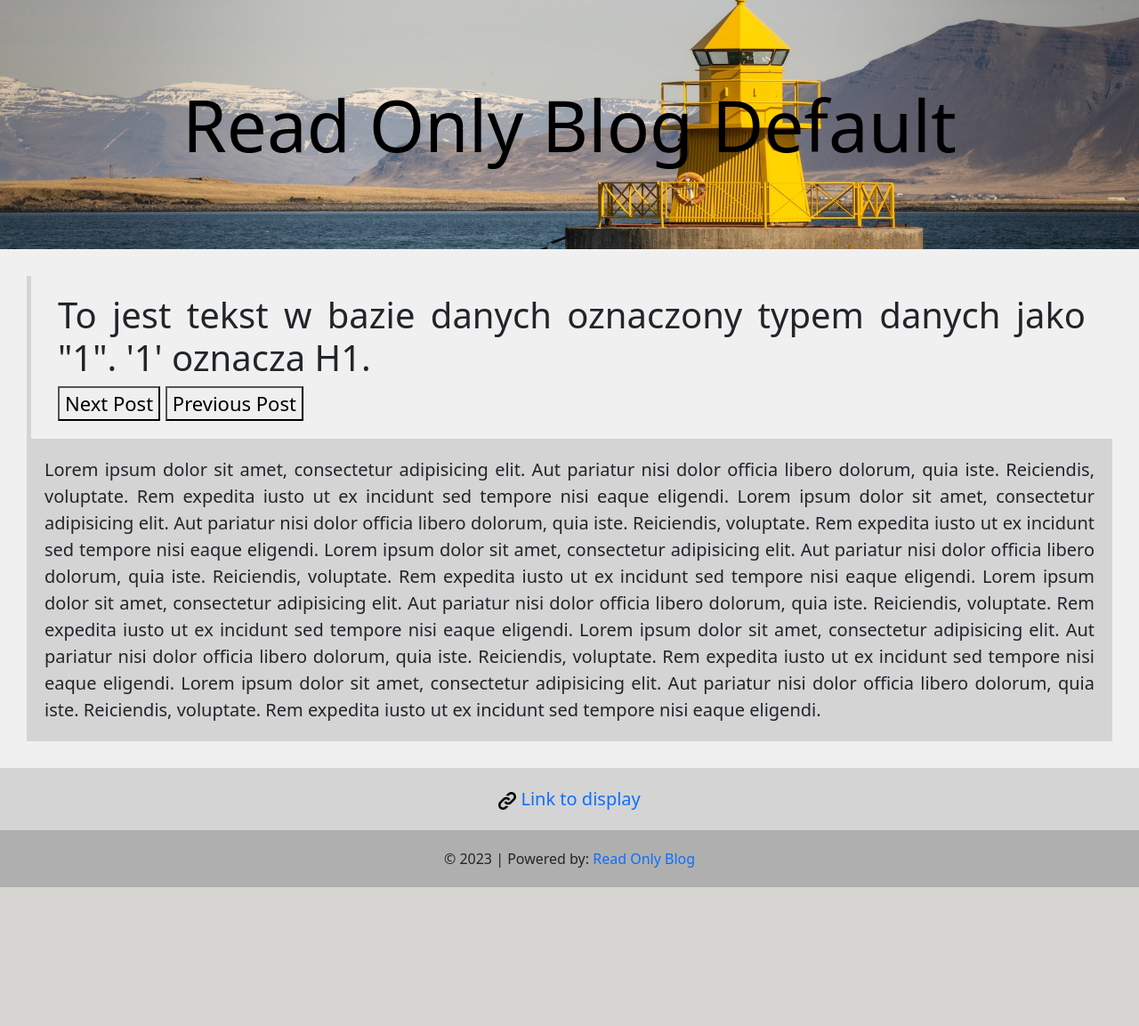
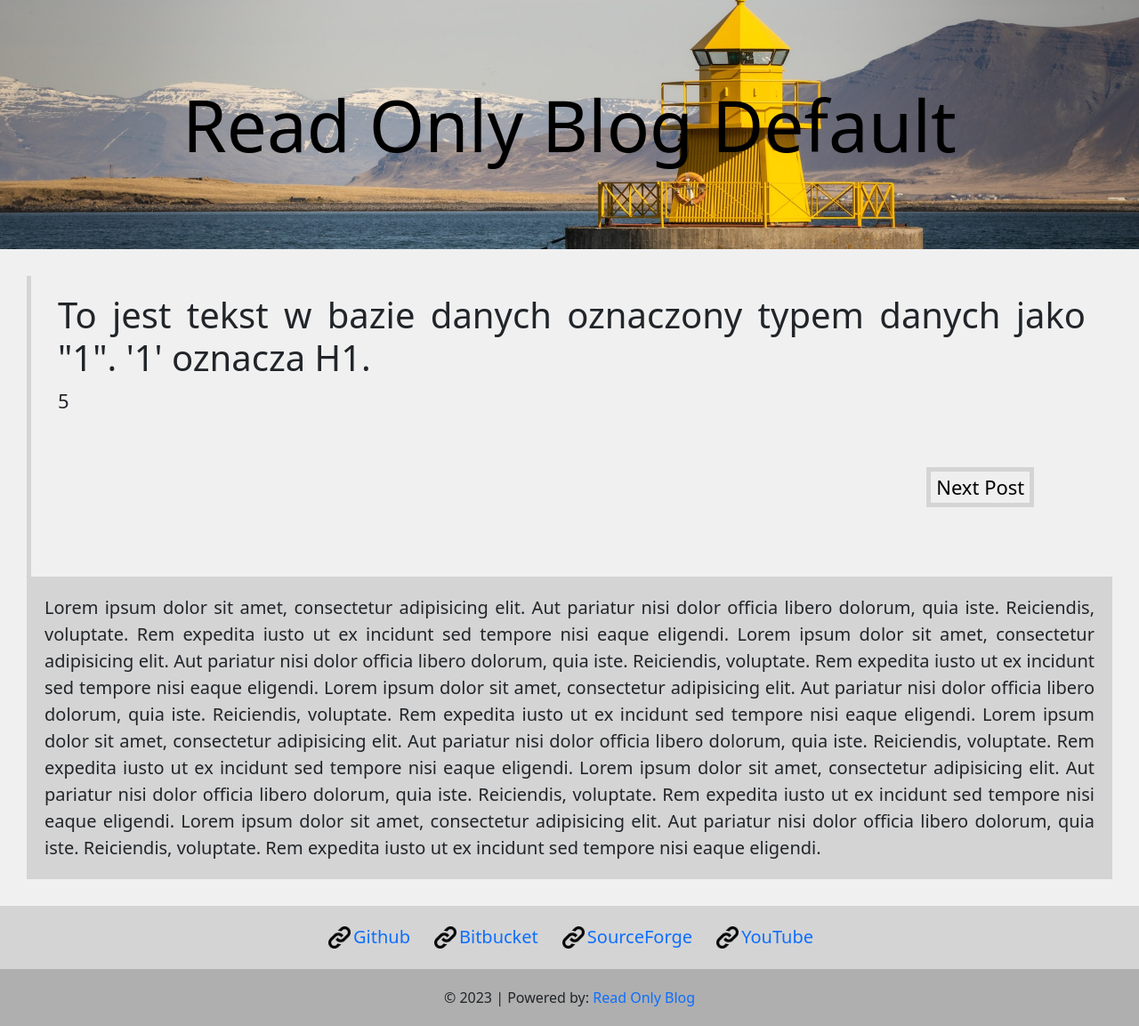
Before and after one commit to 0AwsD0/ReadOnlyBlog, a PHP site: page /post?post_id=1 in a window 1280 px wide. Shown: the whole page at 89% size. Before the commit the page ends 997 px from the top, so only its background shows below. Run offline with PHP 8.4, Linux system fonts and the light colour scheme; data comes from the database, SQL or seed files in the repository.

Commit message:
Functions added for exmp. next prev. button on post and fixes

```diff
--- a/admin_login.php
+++ b/admin_login.php
@@ -2,6 +2,11 @@
     session_start();
     $csrf_token = bin2hex(random_bytes(20));
     $_SESSION['csrf_token'] = $csrf_token;
+
+    if(isset($_SESSION['logged_in']) && isset($_SESSION['csrf_token'])){
+        header('Location: admin_panel.php');
+    }
+
 ?>
 <!DOCTYPE html>
 <html lang="en">
--- a/css/old_grey_main.css
+++ b/css/old_grey_main.css
@@ -63,7 +63,10 @@ p{
 }
 
 .footer_link_image{
-    height: 20px;
+    height: 25px;
+    display: block;
+    float: left;
+    margin: 3px;
 }
 
 .footer_link_text{
--- a/css/old_grey_post.css
+++ b/css/old_grey_post.css
@@ -2,3 +2,21 @@
     width: auto;
     height: auto;
 }
+
+#previous_post,#next_post{
+    margin: 5%;
+    border: solid 5px #D4D4D4;
+}
+
+#previous_post{
+    float: left;
+}
+
+#next_post{
+    float: right;
+}
+
+#previous_post:hover,#next_post:hover{
+    border-color: #acacac;
+    color: grey;
+}
--- a/elements/footer.php
+++ b/elements/footer.php
@@ -1,7 +1,19 @@
 <div class="row footer_links justify-content-md-center">
-            <div class="col-auto">
-                   <img src="img/ico/link.png" alt="[Link] " class="footer_link_image"> <a href="#" target="_blank" class="footer_link_text">Link to display</a>
-            </div>
+                <?php
+                if($active_footer_settings == 1){
+                        $sql = "SELECT * FROM rob_footer";
+                        foreach($conn->query($sql) as $row){
+                                $name_footer = $row['name_footer'];
+                                $link_footer = $row['link_footer'];
+                                $image_footer = $row['image_footer'];
+                                echo('
+                                <div class="col-auto">
+                                <a href="'.$link_footer.'" target="_blank" class="footer_link_text"><img src="'.$image_footer.'" alt="[Link] " class="footer_link_image"> '.$name_footer.'</a>
+                                </div>
+                                ');
+                        }
+                }
+                ?>
 </div>
 <div class="row footer justify-content-md-center">
             <div class="col-auto">
--- a/functions/get_settings_set_for_admin_panel.php
+++ b/functions/get_settings_set_for_admin_panel.php
@@ -8,7 +8,7 @@
 
     <h4>Is settings set active?: <?php if($active_settings == 1){echo("Yes");}else{echo("No");}; ?></h4>
     <input type="checkbox" name="active_settings" class="active_settings" <?php if($active_settings == 1){echo('checked');} ?>>
-    <label for="active_settings">Set this setting as active. (If more than one settings set is set this way, the first one in database will be chosen.)</label>
+    <label for="active_settings">Set this setting as active. (If more than one settings set is set this way, the last one in database will be chosen)</label>
 
     <h4>Active admin panell css prefix: <?php echo($admin_panel_css_settings); ?></h4>
     <input type="text" name="admin_panel_css_settings" value="<?php echo($admin_panel_css_settings); ?>">
@@ -142,5 +142,4 @@ $conn = null;
       ');
     }
     ?>
-  <h5>TO ADD - CUSTOM CSS FOR SETTINGS SET - for example you can set diferent styles seasons - winter summer</h5>
 </div>
--- a/functions/logout.php
+++ b/functions/logout.php
@@ -5,7 +5,6 @@
         exit('<h1> 405 Method Not Allowed </h1>');
     }
 
-    $_SESSION['logged_in'] = false;
     session_destroy();
     header('Location: ../index.php');
 ?>
--- a/functions/post.php
+++ b/functions/post.php
@@ -38,6 +38,33 @@ try{
                 break;
         }
     }
+
+    $amount_of_posts = 0;
+    $sql ="SELECT id_post FROM rob_post";
+    foreach ($conn->query($sql) as $row){
+        $amount_of_posts++;
+    }
+    echo($amount_of_posts);
+
+    if($post_id < $amount_of_posts){
+        echo('
+        <form ethod="get" action="post">
+            <input type="hidden" name="post_id" value="'.($post_id+1).'">
+            <button id="next_post">Next Post</button>
+        </form>
+        ');
+    }
+    if($post_id != 1){
+        echo('
+        <form ethod="get" action="post">
+            <input type="hidden" name="post_id" value="'.($post_id-1).'">
+            <button id="previous_post">Previous Post</button>
+        </form>
+        ');
+    }
+
+
+
 }
 catch(PDOException $e) {
     echo "Error: " . $e->getMessage();
--- a/functions/show_posts.php
+++ b/functions/show_posts.php
@@ -1,7 +1,7 @@
 <?php
 require('dbconn.php');
 try{
-    $sql = "SELECT id_post,title_post,introduction_post,creation_date_post FROM rob_post WHERE visibility_post = 1";
+    $sql = "SELECT id_post,title_post,introduction_post,creation_date_post FROM rob_post WHERE visibility_post = 1 ORDER BY id_post DESC";
     foreach ($conn->query($sql) as $row){
             echo(
                 '<div class="col-md-auto">
@@ -22,7 +22,6 @@ try{
                     </div>'
                 );
         }
-        $conn = null;
 }
 catch(PDOException $e) {
   echo "Error: " . $e->getMessage();
--- a/login_failed.php
+++ b/login_failed.php
@@ -3,7 +3,7 @@
 <head>
     <meta charset="UTF-8">
     <meta name="viewport" content="width=device-width, initial-scale=1.0">
-    <title>Document</title>
+    <title>Login Failed</title>
 </head>
 <body>
     <h1>Login Failed! Try Again.</h1><br>
--- a/post.php
+++ b/post.php
@@ -7,8 +7,13 @@
 <head>
     <meta charset="UTF-8">
     <meta name="viewport" content="width=device-width, initial-scale=1.0">
-    <title>PHP blog name here</title>
+    <title>
+        <?php
+            echo($blog_name_settings);
+        ?>
+    </title>
     <link rel="stylesheet" href=<?php echo("css/".$css_settings."main.css"); ?>>
+    <link rel="stylesheet" href=<?php echo("css/".$css_settings."post.css"); ?>>
     <link href="https://fonts.googleapis.com/css2?family=Lato&display=swap" rel="stylesheet">
     <link href="https://cdn.jsdelivr.net/npm/bootstrap@5.0.2/dist/css/bootstrap.min.css" rel="stylesheet" integrity="sha384-EVSTQN3/azprG1Anm3QDgpJLIm9Nao0Yz1ztcQTwFspd3yD65VohhpuuCOmLASjC" crossorigin="anonymous">
     <script src="https://cdn.jsdelivr.net/npm/bootstrap@5.0.2/dist/js/bootstrap.bundle.min.js" integrity="sha384-MrcW6ZMFYlzcLA8Nl+NtUVF0sA7MsXsP1UyJoMp4YLEuNSfAP+JcXn/tWtIaxVXM" crossorigin="anonymous"></script>
@@ -24,12 +29,12 @@
             <div class="col-xxl-6 content-text"><!--- bez asiade this 6 na 8 zmiana w php albo gneeralnie możliwość edycji bez aside i z od 4 do 12 -4 jeżeli asiade jest --->
     	        <!--- Txt content From Databese --->
                 <?php require('functions/post.php') ?>
-                <button>Next Post</button>
-                <button>Previous Post</button>
             </div>
             <?php
                 //tutj IF asiade is activated in config file edited by admin panel than display if
-                require('elements/aside.php');
+                if($active_aside_settings == 1){
+                    require('elements/aside.php');
+                }
             ?>
         </div>
         <footer>
```
Also changed, not shown: admin_panel.php (+10 -1 lines), css/login.css (renamed from css/old_grey_login.css), img/ico/github.png (added), img/ico/iconmonstr-link-1-240.png (deleted), remember to add htaccess to secure functions folder from direct access.txt (added).
